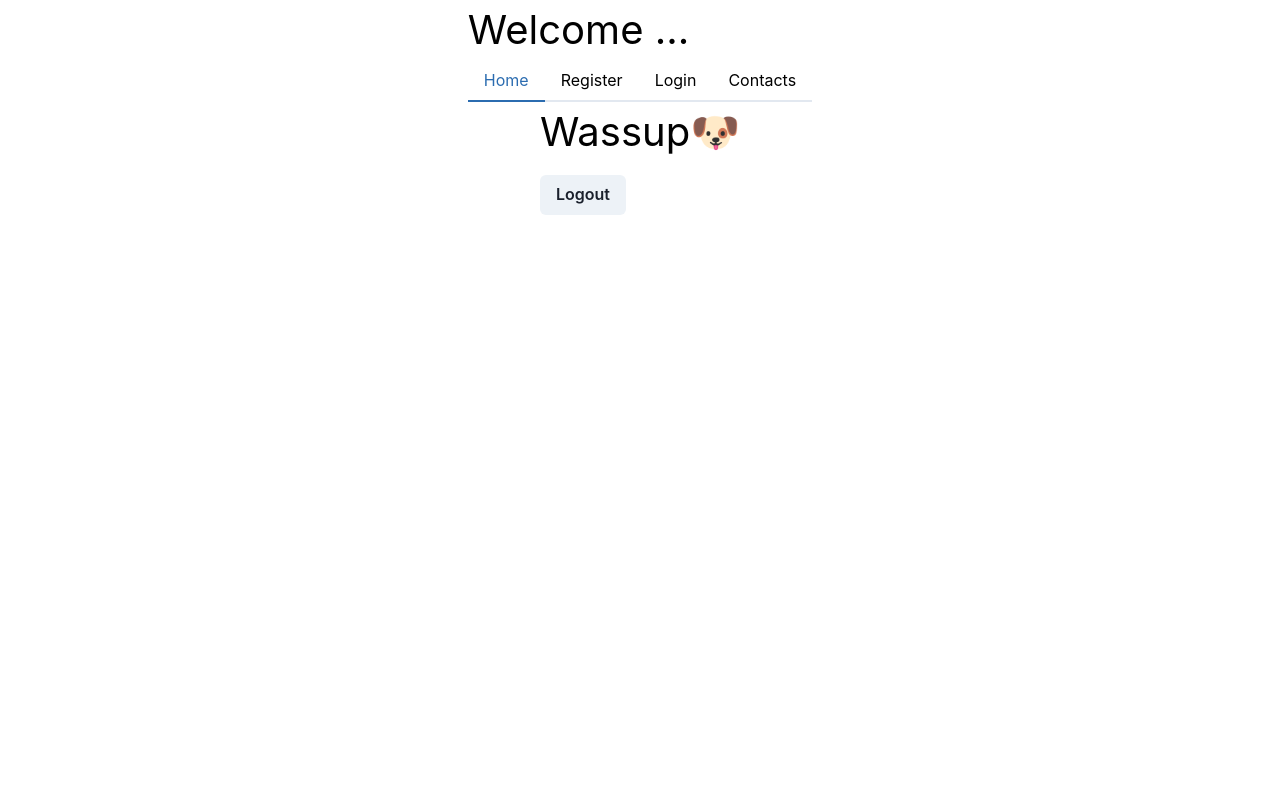
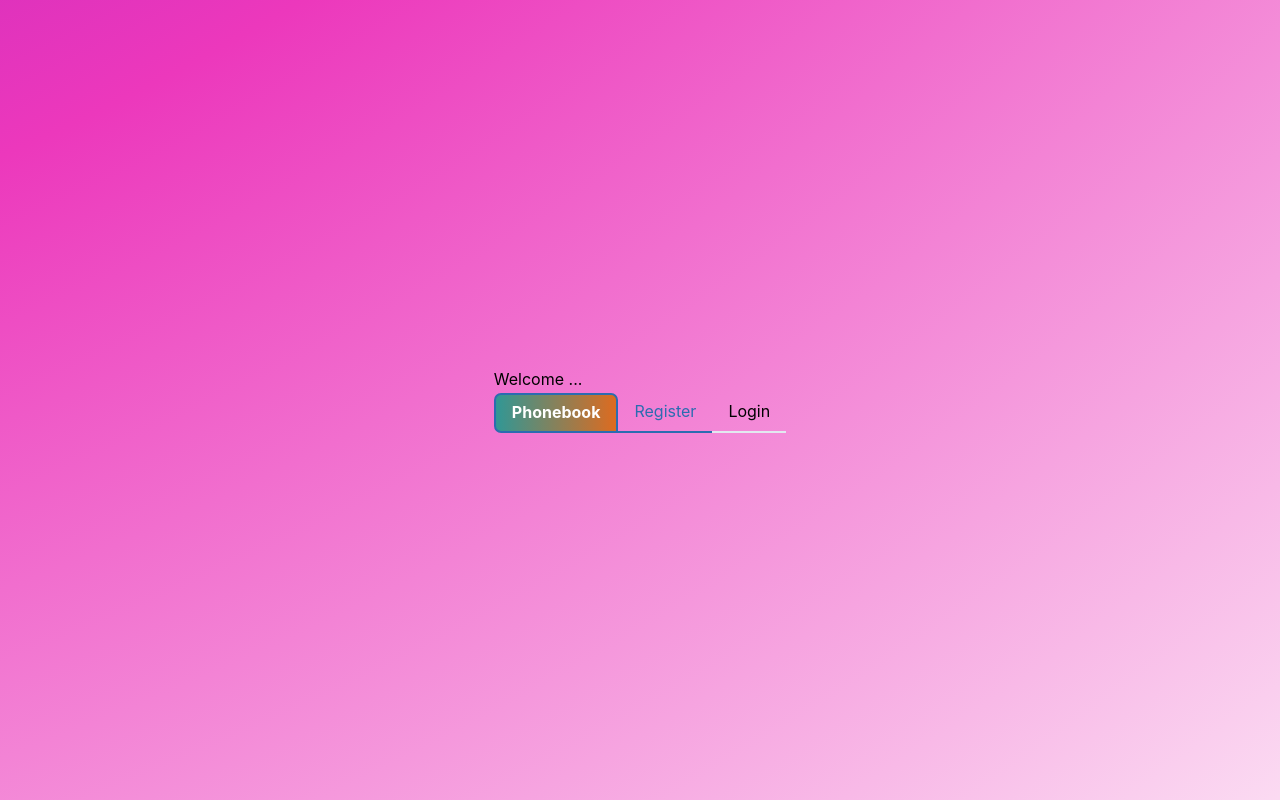
Before and after one commit to kolanuch13/goit-react-hw-08-phonebook, a React (Create React App) app: page /goit-react-hw-08/ in a window 1280 px wide. Built offline with nearby package versions, Linux system fonts and the light colour scheme.

Commit message:
One more try.

```diff
--- a/src/components/App.jsx
+++ b/src/components/App.jsx
@@ -1,60 +1,85 @@
 import { Route, Routes, NavLink } from 'react-router-dom';
+import { getUsername } from '../redux/auth/auth-selectors'
+import { useSelector } from 'react-redux';
+import { Tabs, TabList, Tab, Button } from '@chakra-ui/react';
+// ======================================================
 import HomeView from './views/HomeView';
 import RegisterView from './views/RegisterView';
 import LoginView from './views/LoginView';
 import ContactsView from './views/ContactsView';
-import {getUsername} from '../redux/auth/auth-selectors'
-import { useSelector } from 'react-redux';
-import { Tabs, TabList, Tab } from '@chakra-ui/react';
+import DefaultPage from './views/DefaultPage';
+import css from './App.module.css'
+
 
 const App = () => {
   const user = useSelector(getUsername);
   return (
-      <div
+      <div className={css.Wrapper} style={{}}>
+          <header>
+              <p>Welcome {user ? user : '...'}</p>
+              <nav
                   style={{
                       display: 'flex',
-              justifyContent: 'center',
-              alignItems: 'center',
-              fontSize: 40,
-              color: '#010101',
-              flexDirection: 'column',
+                      alignItems: 'flex-end',
                   }}
               >
-          <header>
-              <p>Welcome {user ? user : '...'}</p>
-        <nav>
-          {/* className="link" */}
+                  <Button
+                      type="button"
+                      as="button"
+                      p={4}
+                      color="white"
+                      fontWeight="bold"
+                      borderRadius="7px 7px 0px 7px"
+                      bgGradient="linear(to-r, teal.500, orange.500)"
+                      border="2px"
+                      borderColor="blue.600"
+                      _hover={{
+                          bgGradient: 'linear(to-r, red.500, yellow.500)',
+                          borderColor: 'red.600',
+                      }}
+                  >
+                      <NavLink to="/" end>
+                          Phonebook
+                      </NavLink>
+                  </Button>
+                  {user === null ? (
                       <Tabs spacing="25px">
                           <TabList>
                               <Tab>
-                              <NavLink to="/" end>
-                                  Home
-                              </NavLink>
+                                  <NavLink to="/registered">Register</NavLink>
                               </Tab>
                               <Tab>
-                              <NavLink to="/registered">
-                                  Register
-                              </NavLink>
-                            </Tab>
-                            <Tab>
-                              <NavLink to="/logIn">
-                                  Login
-                              </NavLink>
-                            </Tab>
-                            <Tab>
-                              <NavLink to="/contacts">
-                                  Contacts
-                              </NavLink>
+                                  <NavLink to="/login">Login</NavLink>
                               </Tab>
                           </TabList>
                       </Tabs>
+                  ) : (
+                      <Tabs spacing="25px">
+                          <TabList>
+                              <Tab>
+                                  <NavLink to="/home">Home</NavLink>
+                              </Tab>
+                              <Tab>
+                                  <NavLink to="/contacts">Contacts</NavLink>
+                              </Tab>
+                          </TabList>
+                      </Tabs>
+                  )}
               </nav>
           </header>
           <Routes>
-              <Route exact path="/" element={<HomeView />} />
-              <Route exact path="/registered" element={<RegisterView />} />
-              <Route exact path="/login" element={<LoginView />} />
-              <Route exact path="/contacts" element={<ContactsView />} />
+              <Route path="/" element={<DefaultPage />} />
+              {user === null ? (
+                  <>
+                      <Route path="/registered" element={<RegisterView />} />
+                      <Route path="/login" element={<LoginView />} />
+                  </>
+              ) : (
+                  <>
+                      <Route path="/home" element={<HomeView />} />
+                      <Route path="/contacts" element={<ContactsView />} />
+                  </>
+              )}
           </Routes>
       </div>
   );
--- /dev/null
+++ b/src/components/App.module.css
@@ -0,0 +1,30 @@
+.Wrapper {
+    display: flex;
+    justify-content: center;
+    align-items: center;
+    font-size: 40;
+    color: #010101;
+    flex-direction: column;
+
+    background: radial-gradient(circle at top,
+     /* #ee7752, #e73c7e, #23a6d5, #23d5ab */
+    #161522, #7303c0, #ec38bc, #fdeff9
+     );
+    background-size: 400% 400%;
+    animation: gradient 15s ease infinite;
+    min-height: 100vh
+}
+
+@keyframes gradient {
+    0% {
+        background-position: 0% 50%;
+    }
+
+    50% {
+        background-position: 100% 100%;
+    }
+
+    100% {
+        background-position: 0% 50%;
+    }
+}
--- /dev/null
+++ b/src/components/views/DefaultPage.jsx
@@ -0,0 +1,25 @@
+import { getUsername } from '../../redux/auth/auth-selectors';
+import { useSelector } from 'react-redux';
+
+const DefaultPage = () => {
+    const user = useSelector(getUsername);
+    return (
+        <section style={{
+            display: 'flex',
+            flexDirection: 'column',
+            maxWidth: '500px',
+            alignItems: 'center',
+        }}>
+            <h1>Wassup🐶 {user}</h1>
+            <p>Here you can to save some contacts.
+                And you can see the cat.
+            </p>
+            <img
+                src="https://images.unsplash.com/photo-1611267254323-4db7b39c732c?ixlib=rb-4.0.3&ixid=MnwxMjA3fDB8MHxwaG90by1wYWdlfHx8fGVufDB8fHx8&auto=format&fit=crop&w=686&q=80"
+                alt="cat"
+            />
+        </section>
+    );
+};
+
+export default DefaultPage;
--- a/src/components/views/HomeView.jsx
+++ b/src/components/views/HomeView.jsx
@@ -1,22 +1,110 @@
 import { getUsername } from '../../redux/auth/auth-selectors';
-import { useSelector } from 'react-redux';
-import { useDispatch } from 'react-redux';
+import { useSelector, useDispatch } from 'react-redux';
 import { logOut } from '../../redux/auth/auth-operations';
-import { Button } from '@chakra-ui/react';
+import { Button, Heading } from '@chakra-ui/react';
+// ==============
+import { useEffect, useRef, useState } from 'react';
 
 
 const HomeView = () => {
     const user = useSelector(getUsername);
     const dispatch = useDispatch()
+    // ===========================
+    const canvasRef = useRef(null);
+    const ctxRef = useRef(null);
+    const [isDrawing, setIsDrawing] = useState(false);
+    const [lineWidth, setLineWidth] = useState(5);
+    const [lineColor, setLineColor] = useState('black');
+    const [lineOpacity, setLineOpacity] = useState(0.1);
+
+    useEffect(() => {
+        const canvas = canvasRef.current;
+        const ctx = canvas.getContext('2d');
+        ctx.lineCap = 'round';
+        ctx.lineJoin = 'round';
+        ctx.globalAlpha = lineOpacity;
+        ctx.strokeStyle = lineColor;
+        ctx.lineWidth = lineWidth;
+        ctxRef.current = ctx;
+    }, [lineColor, lineOpacity, lineWidth]);
+
+    const randomHex = () => {
+        const color = Math.floor(Math.random() * 1000);
+        return `#${color}`
+    }
+
+    const randomWidth = () => {
+        const width = Math.floor(Math.random() * 10).toString(16);
+        return width
+    };
+
+    const randomOpacity = () => {
+        const opacity = (Math.random());
+        return opacity;
+    };
+
+    const startDrawing = e => {
+        ctxRef.current.beginPath();
+        ctxRef.current.moveTo(e.nativeEvent.offsetX, e.nativeEvent.offsetY);
+        setIsDrawing(true);
+        setLineWidth(randomWidth);
+        setLineOpacity(randomOpacity)
+    };
+
+    const endDrawing = () => {
+        ctxRef.current.closePath();
+        setLineColor(randomHex);
+        setIsDrawing(false);
+    };
+
+
+    const draw = e => {
+        if (!isDrawing) {
+            return;
+        }
+        setLineColor(randomHex);
+        ctxRef.current.lineTo(e.nativeEvent.offsetX, e.nativeEvent.offsetY);
+        ctxRef.current.stroke();
+    };
+
     return (
         <section>
-            <h1>Wassup🐶</h1>
-            <div>
-                <p>{user}</p>
+            <div
+                style={{
+                    display: 'flex',
+                    flexDirection: 'column',
+                    alignItems: "center",
+                    gap: "30px"
+                }}
+            >
+                <Heading>Hey {user},<br/> you can log out here.</Heading>
                 <Button
-                    type='button'
-                    onClick={() => {dispatch(logOut())}}
-                >Logout</Button>
+                    type="button"
+                    onClick={() => {
+                        dispatch(logOut());
+                    }}
+                >
+                    Logout
+                </Button>
+                <p>or you can draw right here:</p>
+            </div>
+            <div
+                style={{
+                    display: 'flex',
+                    flexDirection: 'column',
+                    maxWidth: "80vw"
+                }}
+            >
+                <div>
+                    <canvas
+                        onMouseDown={startDrawing}
+                        onMouseUp={endDrawing}
+                        onMouseMove={draw}
+                        ref={canvasRef}
+                        width={`1280px`}
+                        height={`720px`}
+                    />
+                </div>
             </div>
         </section>
     );
--- a/src/components/views/RegisterView.jsx
+++ b/src/components/views/RegisterView.jsx
@@ -25,7 +25,6 @@ const RegisterView = () => {
     const handleSubmit = event => {
         event.preventDefault();
         dispatch(register({ name, email, password }));
-        console.log({ name, email, password });
         setName('');
         setEmail('');
         setPassword('');
--- a/src/index.js
+++ b/src/index.js
@@ -13,7 +13,7 @@ ReactDOM.createRoot(document.getElementById('root')).render(
     <ChakraProvider>
       <Provider store={store}>
         <PersistGate loading={null} persistor={persistor}>
-          <BrowserRouter basename="/goit-react-hw-08">
+          <BrowserRouter >
             <App />
           </BrowserRouter>
         </PersistGate>
--- a/src/redux/auth/auth-operations.js
+++ b/src/redux/auth/auth-operations.js
@@ -25,7 +25,7 @@ export const register = createAsyncThunk(
             token.set(data.token);
           return data;
         } catch (error) {
-            return thunkAPI.rejectWithValue(error.message);
+          return thunkAPI.rejectWithValue(error.message);
         }
     }
 );
@@ -35,10 +35,10 @@ export const logIn = createAsyncThunk(
     async (credential, thunkAPI) => {
         try {
             const { data } = await axios.post("/users/login", credential);
-            token.set(data.token);
+          token.set(data.token);
           return data;
         } catch (error) {
-            return thunkAPI.rejectWithValue(error.message);
+          return thunkAPI.rejectWithValue(error.message);
         }
     }
 );
```
Also changed, not shown: src/components/views/LoginView.jsx (+4 -3 lines). Lines whose indentation alone changed are shown as unchanged.
